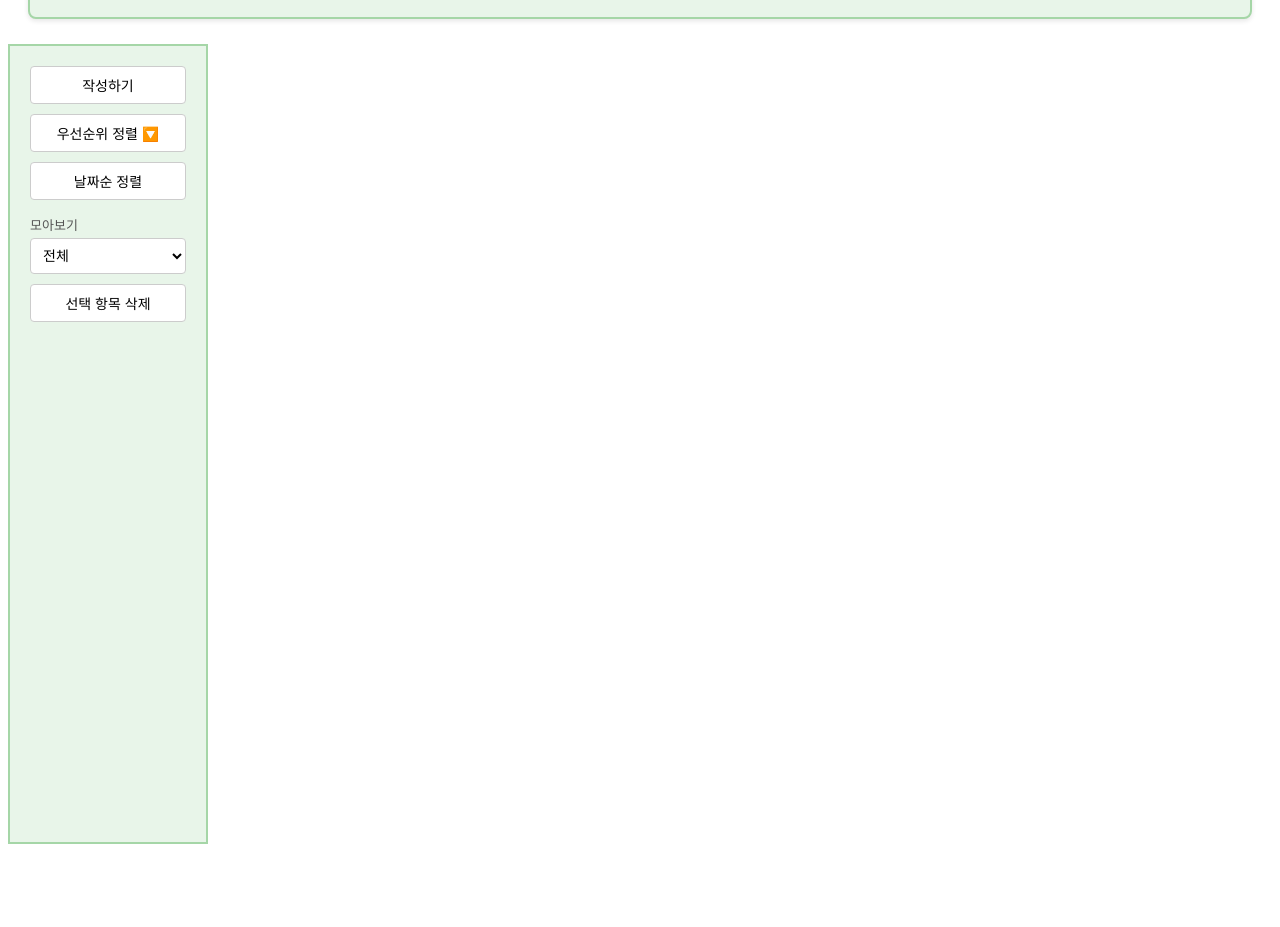
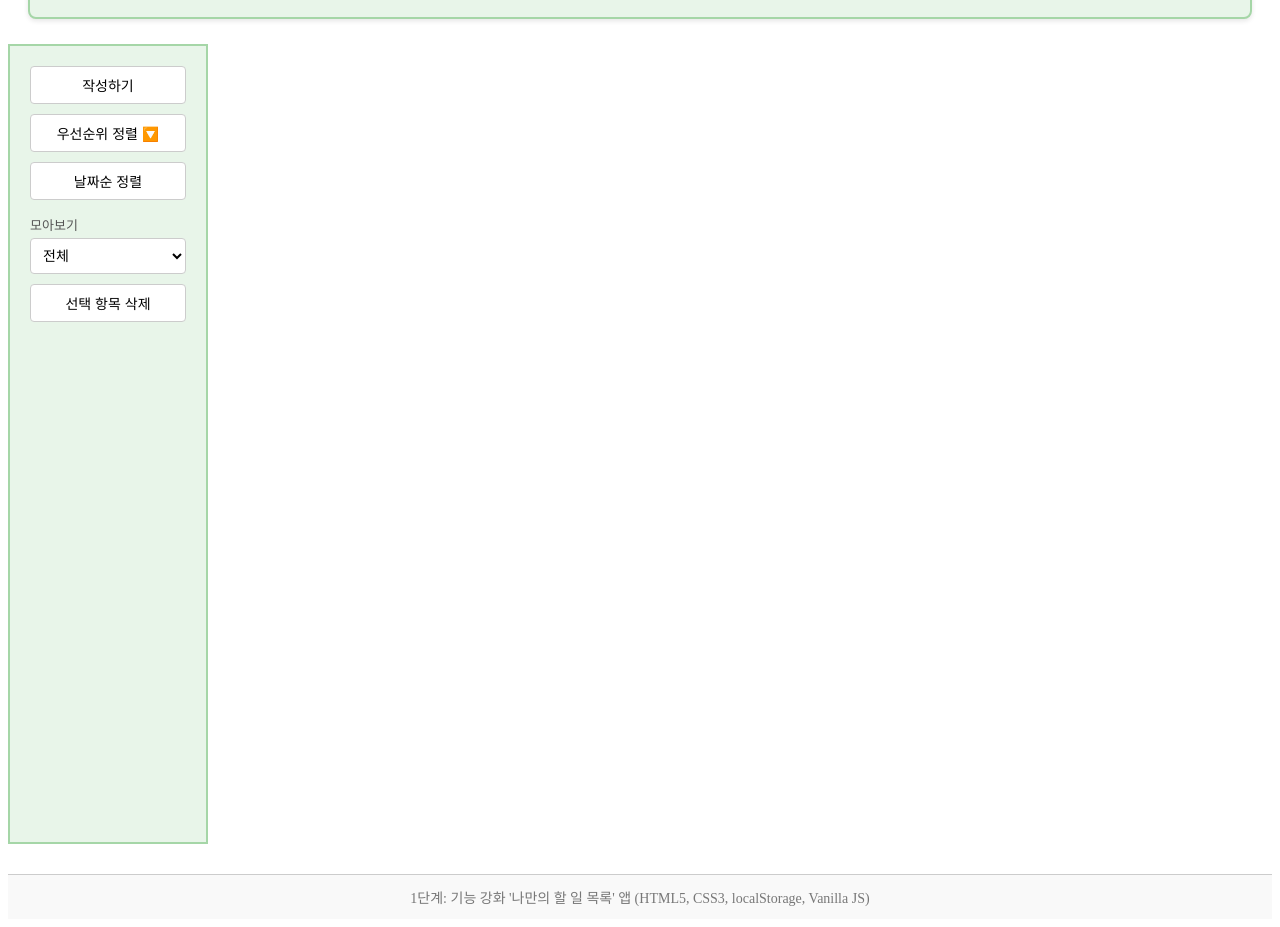
Before and after one commit to worrysjh/enhanced-todo-list, a plain HTML site: page index.html in a window 1280 px wide. Shown: the part 90-1017 px from the top of the page. Before the commit the page ends 942 px from the top, so only its background shows below. Drawn offline with Linux system fonts and the light colour scheme.

Commit message:
footer 추가
footer 추가

```diff
--- a/index.html
+++ b/index.html
@@ -1,5 +1,6 @@
 <!DOCTYPE html>
 <html lang="UTF-8">
+
 <head>
   <meta charset="UTF-8" />
   <title>나만의 할 일 목록</title>
@@ -8,6 +9,7 @@
   <link rel="stylesheet" href="src/styles/mediaquery.css" />
   <script type="module" src="src/action/index.js" defer></script>
 </head>
+
 <body>
   <header class="header-bar">
     <h1>나만의 할 일 목록</h1>
@@ -54,7 +56,8 @@
         <input type="number" id="hour" min="1" max="12" />
         <input type="number" id="minute" min="0" max="59" />
         <select id="ampm">
-          <option>AM</option><option>PM</option>
+          <option>AM</option>
+          <option>PM</option>
         </select>
       </label><br />
       <label>우선순위:
@@ -84,5 +87,10 @@
       <div class="todo-details"></div>
     </li>
   </template>
+
+  <footer class="footer-bar">
+    1단계: 기능 강화 '나만의 할 일 목록' 앱 (HTML5, CSS3, localStorage, Vanilla JS)
+  </footer>
 </body>
+
 </html>
--- a/src/styles/style.css
+++ b/src/styles/style.css
@@ -221,3 +221,13 @@ main {
   color: #666;
   text-align: center;
 }
+
+.footer-bar {
+  margin: 30px 0 0;
+  padding: 12px 20px;
+  border-top: 1px solid #ccc;
+  text-align: center;
+  font-size: 14px;
+  color: #777;
+  background-color: #f9f9f9;
+}
```
